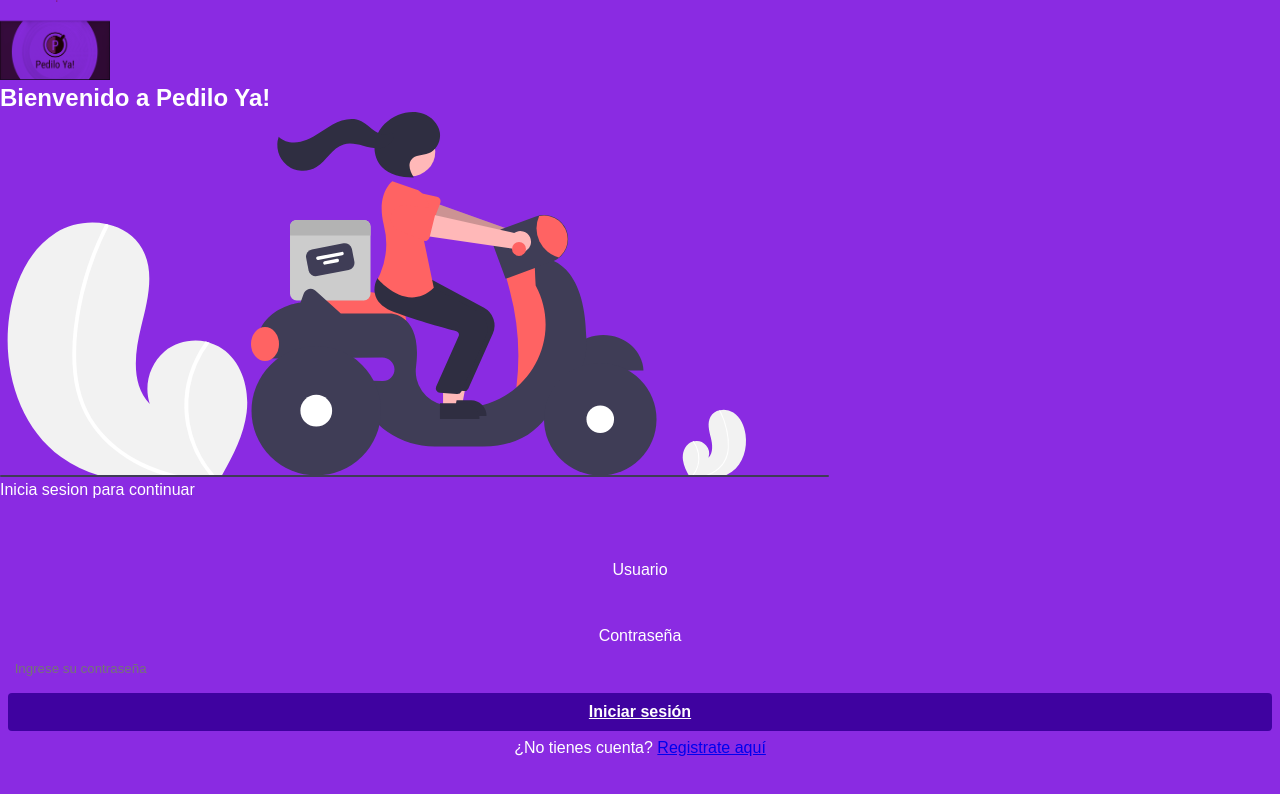
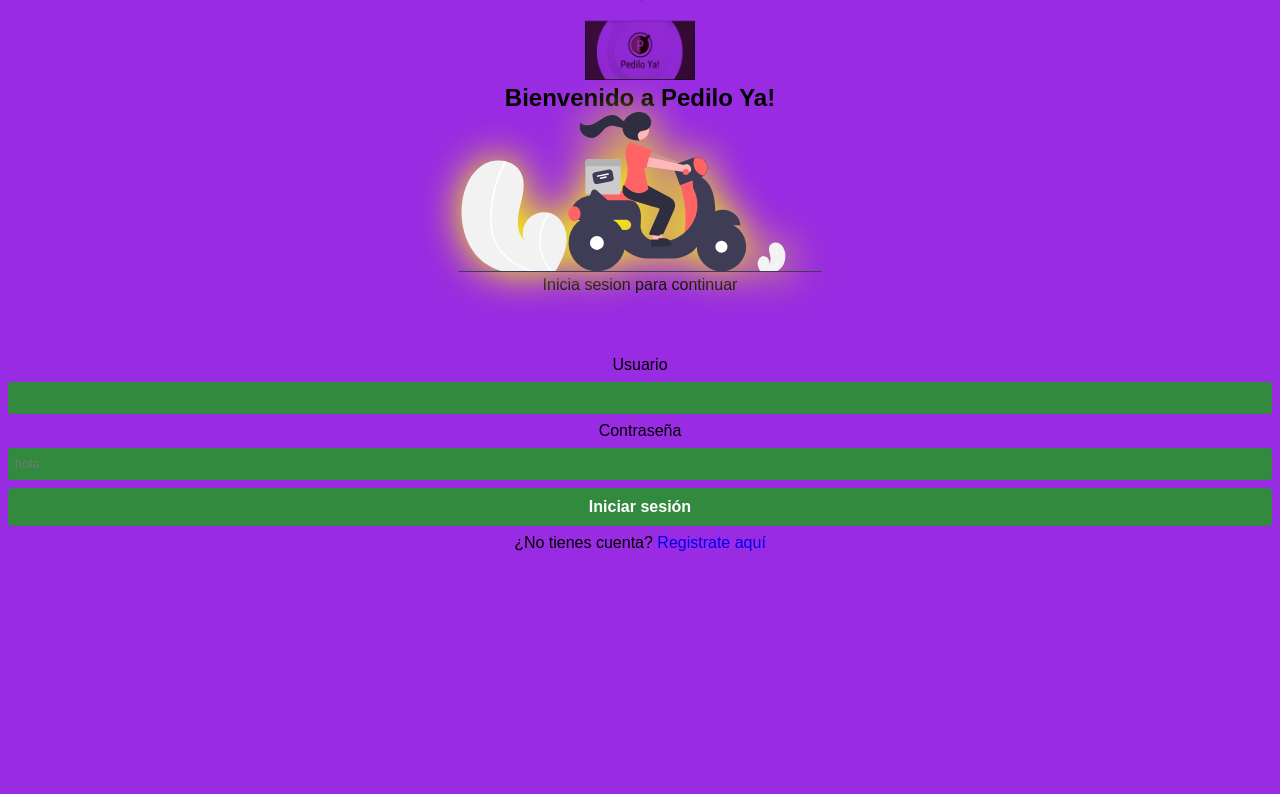
Before and after one commit to thomasalderete796/modelo_de_prueba_miercoles, a plain HTML site: page login.html in a window 1280 px wide. Drawn offline with Linux system fonts and the light colour scheme.

Commit message:
fjhahgfyquaf

```diff
--- a/login.html
+++ b/login.html
@@ -10,7 +10,7 @@
     <section class="Bienvenida">
         <img class="logo" src="img/logo.png" alt="" srcset="">
         <h1>Bienvenido a Pedilo Ya!</h1>
-        <img clas="logobienvenida"src="img/delivery.svg" alt="" srcset="">
+        <img class="logobienvenida"src="img/delivery.svg" alt="" srcset="">
         <p> Inicia sesion para continuar </p>
     </section>
     <form action="" class="login">
@@ -18,7 +18,7 @@
         <input type="email" name="usuario" id="email">
 
         <label for="password">Contraseña</label>
-        <input type="password" name="password" id="password" placeholder="Ingrese su contraseña">
+        <input type="password" name="password" id="password" placeholder="hola">
 
         <a href="index.html" class="boton">Iniciar sesión</a>
         <p>¿No tienes cuenta? <a href="#">Registrate aquí</a></p>
--- a/miprueba.css
+++ b/miprueba.css
@@ -2,13 +2,14 @@
     margin: 0;
     padding: 0;
     box-sizing: border-box;
-
+    text-decoration: none;
+    list-style: none;
 }
 
 :root{
     --bg-primario-gradient: linear-gradient(to top, rgb(184, 0, 245), rgb(255, 255, 255));
     --bg-colorprimario:linear-gradient(to bottom, rgb(197, 17, 11), white);
-    --bg-colorsecundario: rgb(63, 2, 160);
+    --bg-colorsecundario: rgb(50, 138, 62);
     --txt-primario :rgb(0, 0, 0);
     --ancho50:50%;
     --arial: Arial, Helvetica, sans-serif;
@@ -20,9 +21,10 @@
 body{
     height: 100vh;
 
-    background-color: blueviolet;
-    color: white;
+    background-color: rgb(153, 43, 226);
+    color: black;
     font-family: var(--arial);
+    text-align: center;
 }
 
 .bienvenida{
@@ -36,8 +38,8 @@
 }
 .logobienvenida{
     height: 20vh;
-    width: 10px;
-    filter: (var(--sombra-grande));
+    width: 80vw;
+    filter: drop-shadow(var(--sombra-grande));
 }
 
 .logo{
@@ -64,7 +66,7 @@
     padding: 0.5em;
     border-radius: .25em;
     border: none;
-    background-color: var(--bg-secundario);
+    background-color: var(--bg-colorsecundario);
 }
 
 .login .boton{
@@ -80,3 +82,7 @@
     line-height: 2.4em;
 
 }
+
+*{
+    outline: dashed lpx red;
+}
```
Also changed, not shown: index.html (+36 -0 lines).
